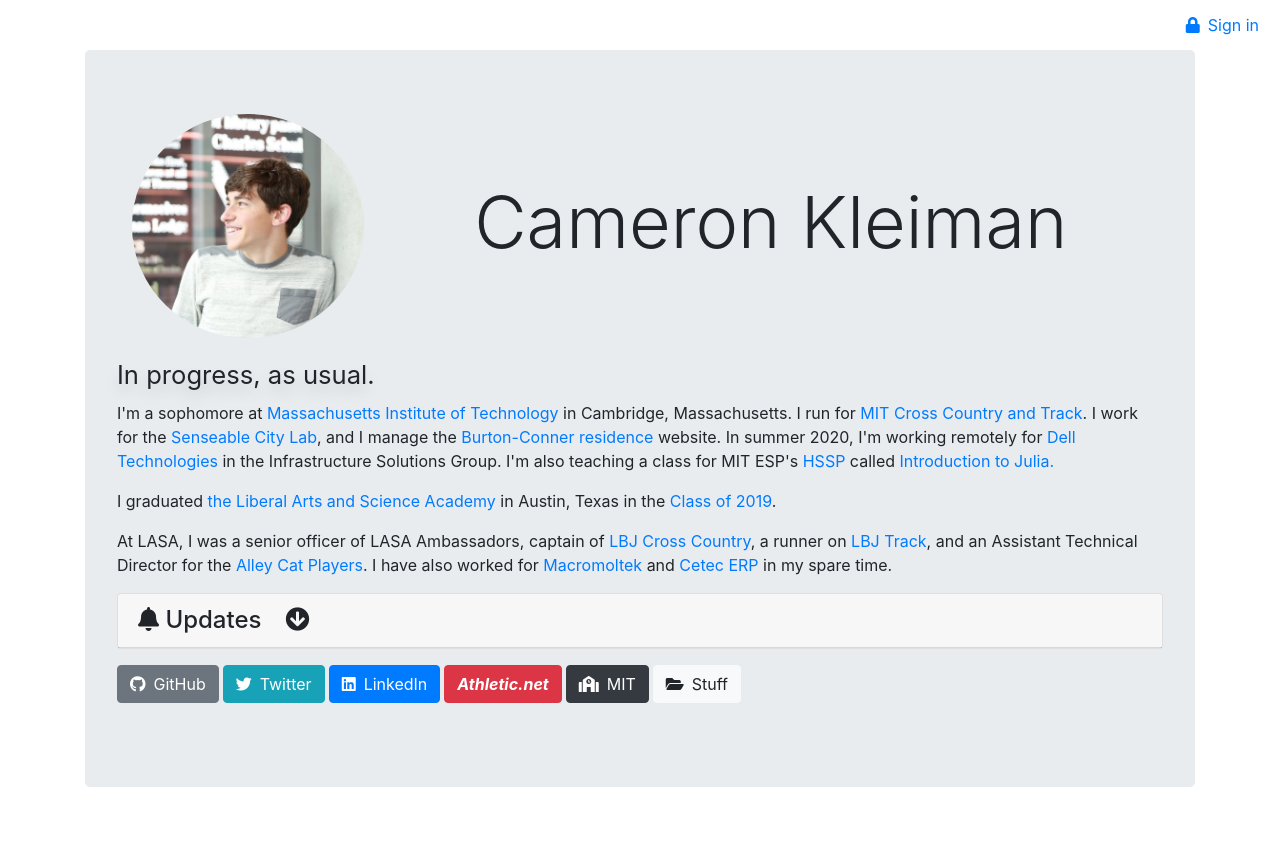
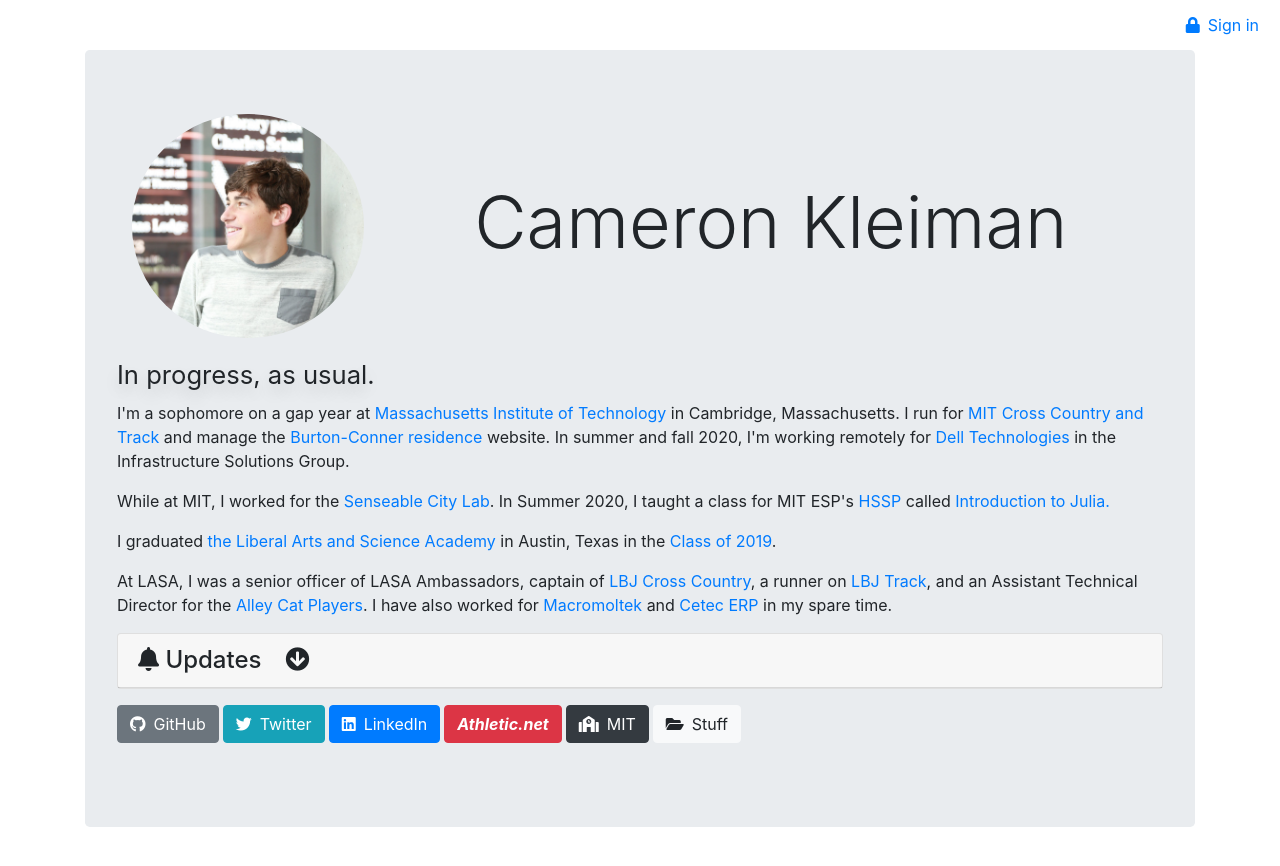
Before and after one commit to camtheman256/website, a Jekyll site: the page built from me/index.html, in a window 1280 px wide. Shown: the top 866 px of the page. Built offline with Jekyll 4.4.1, drawn with Linux system fonts in a browser that asks for light colours; nearby versions of some CDN libraries.

Commit message:
Update for fall 2020

```diff
--- a/me/index.html
+++ b/me/index.html
@@ -40,9 +40,12 @@
         </div>
         <h2 class="indent"><small>In progress, as usual.</small></h2>
         <p itemprop="description">
-					I'm a sophomore at <a href="https://web.mit.edu/" target="_blank">Massachusetts Institute of Technology</a> in Cambridge, Massachusetts. I run for <a href="http://hwtaylor.scripts.mit.edu/" target="_blank">MIT Cross Country and Track</a>. I work for the <a href="http://senseable.mit.edu" target="_blank">Senseable City Lab</a>, and I manage the <a href="https://bc.mit.edu" data-toggle="tooltip" title="Best dorm!" target="_blank">Burton-Conner residence</a> website.
-					In summer 2020, I'm working remotely for <a href="https://www.delltechnologies.com/" target="_blank">Dell Technologies</a> in the Infrastructure Solutions Group. I'm also teaching a class for MIT ESP's <a href="https://esp.mit.edu/learn/HSSP/index.html" target="_blank">HSSP</a> called <a href="https://julia.party" target="_blank">Introduction to Julia.</a>
-				</p>
+		I'm a sophomore on a gap year at <a href="https://web.mit.edu/" target="_blank">Massachusetts Institute of Technology</a> in Cambridge, Massachusetts. I run for <a href="http://hwtaylor.scripts.mit.edu/" target="_blank">MIT Cross Country and Track</a> and manage the <a href="https://bc.mit.edu" data-toggle="tooltip" title="Best dorm!" target="_blank">Burton-Conner residence</a> website.
+		In summer and fall 2020, I'm working remotely for <a href="https://www.delltechnologies.com/" target="_blank">Dell Technologies</a> in the Infrastructure Solutions Group.
+	</p>
+	<p>
+		While at MIT, I worked for the <a href="http://senseable.mit.edu" target="_blank">Senseable City Lab</a>. In Summer 2020, I taught a class for MIT ESP's <a href="https://esp.mit.edu/learn/HSSP/index.html" target="_blank">HSSP</a> called <a href="https://julia.party" target="_blank">Introduction to Julia.</a>
+	</p>
         <p>I graduated <a href="http://www.lasahighschool.org/" target="_blank">the Liberal Arts and Science Academy</a> in Austin, Texas in the <a href="https://lasa2019.com">Class of 2019</a>.</p>
         <p>
           At LASA, I was a senior officer of LASA Ambassadors, captain of <a href="https://www.lbjxc.org" target="_blank">LBJ Cross Country</a>, a runner on <a href="https://www.lbjtf.org">LBJ Track</a>, and an Assistant Technical Director for the <a href="https://www.alleycatplayers.com" target="_blank">Alley Cat Players</a>. I have also worked for <a href="https://www.macromoltek.com">Macromoltek</a> and <a href="https://www.cetecerp.com/" data-toggle="tooltip" title="Run your business efficiently!">Cetec ERP</a> in my spare time.
```
